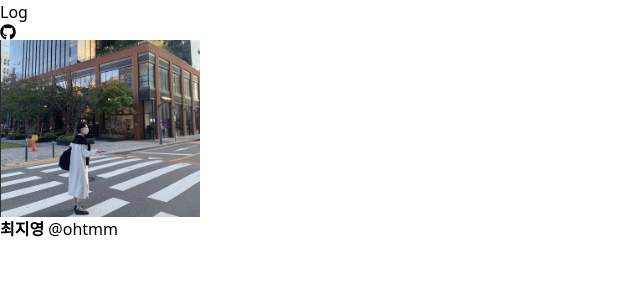
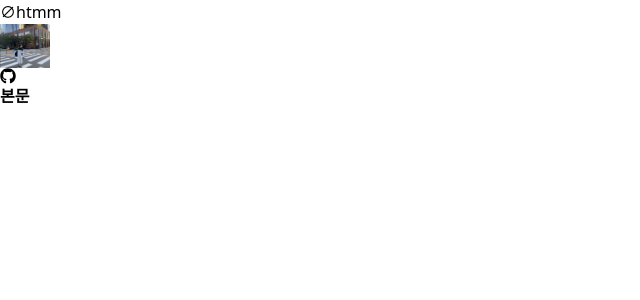
Before and after one commit to ohtmm/ohtmm-log, a Next.js app: page / in a window 1280 px wide. Shown: the top 300 px of the page, without its empty margins (0-640 px from the left). Built offline with nearby package versions, Linux system fonts and the light colour scheme.

Commit message:
init; 깃헙 템플릿 추가 및 prettierrc 설정

```diff
--- a/app/components/Navbar.tsx
+++ b/app/components/Navbar.tsx
@@ -1,19 +1,29 @@
 import Link from 'next/link';
 import { FaGithub } from 'react-icons/fa';
+import Image from 'next/image';
 
 export default function Navbar() {
   return (
     <nav className='p-4 sticky top-0 drop-shadow-xl z-10'>
-      <div className='prose prose-xl mx-auto flex justify-between flex-col sm:flex-row'>
-        <h1 className='text-3xl font-bold grid place-content-center'>
+      <div className='prose h-8 prose-xl mx-auto flex justify-between flex-col sm:flex-row'>
+        <h1 className='text-3xl font-bold flex gap-4 place-content-center'>
           <Link
             href='/'
             className='text-black/80 font-bold no-underline hover:text-black'
           >
-            Log
+            ∅htmm
           </Link>
         </h1>
-        <div className='flex flex-rowl justify-center align-middle gap-4 text-4xl lg:text-5xl'>
+
+        <div className='flex flex-row justify-center gap-4 items-center align-middle text-4xl lg:text-5xl'>
+          <Image
+            className='border-1 border-black drop-shadow-xl shadow-xl rounded-full mx-auto'
+            src='/images/profile.png'
+            width={50}
+            height={50}
+            alt='Jiyoung Choi'
+            priority={true}
+          />
           <Link
             className='text-black/80 hover:text-black'
             href='https://github.com/ohtmm'
--- a/app/layout.tsx
+++ b/app/layout.tsx
@@ -14,9 +14,8 @@ export default function RootLayout({
 }) {
   return (
     <html lang='ko'>
-      <body className='bg-white'>
+      <body className='bg-white min-h-screen'>
         <Navbar />
-        <ProfilePic />
         {children}
       </body>
     </html>
--- a/app/page.tsx
+++ b/app/page.tsx
@@ -4,11 +4,9 @@ export default function Home() {
   return (
     <main className='px-6 mx-auto'>
       <p className='mt-12 mb-12 flex flex-col justify-center align-center gap-2 text-3xl text-center text-black'>
-
         <span className='whitespace-nowrap'>
-          <strong>최지영</strong>
+          <strong>본문</strong>
         </span>
-        <span className='text-sm'> @ohtmm</span>
       </p>
     </main>
   );
--- a/package.json
+++ b/package.json
@@ -24,6 +24,7 @@
     "typescript": "5.0.4"
   },
   "devDependencies": {
-    "@tailwindcss/typography": "^0.5.9"
+    "@tailwindcss/typography": "^0.5.9",
+    "prettier": "^2.8.8"
   }
 }
```
Also changed, not shown: 2 other files (tests, documents, lock files or other folders).
